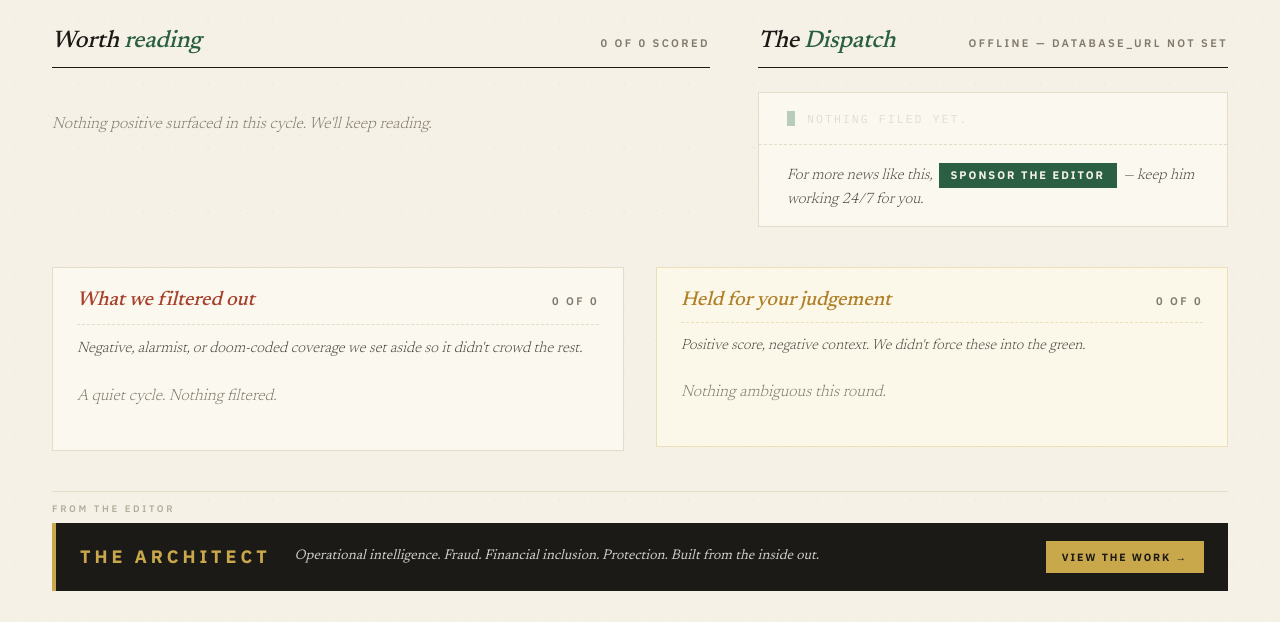
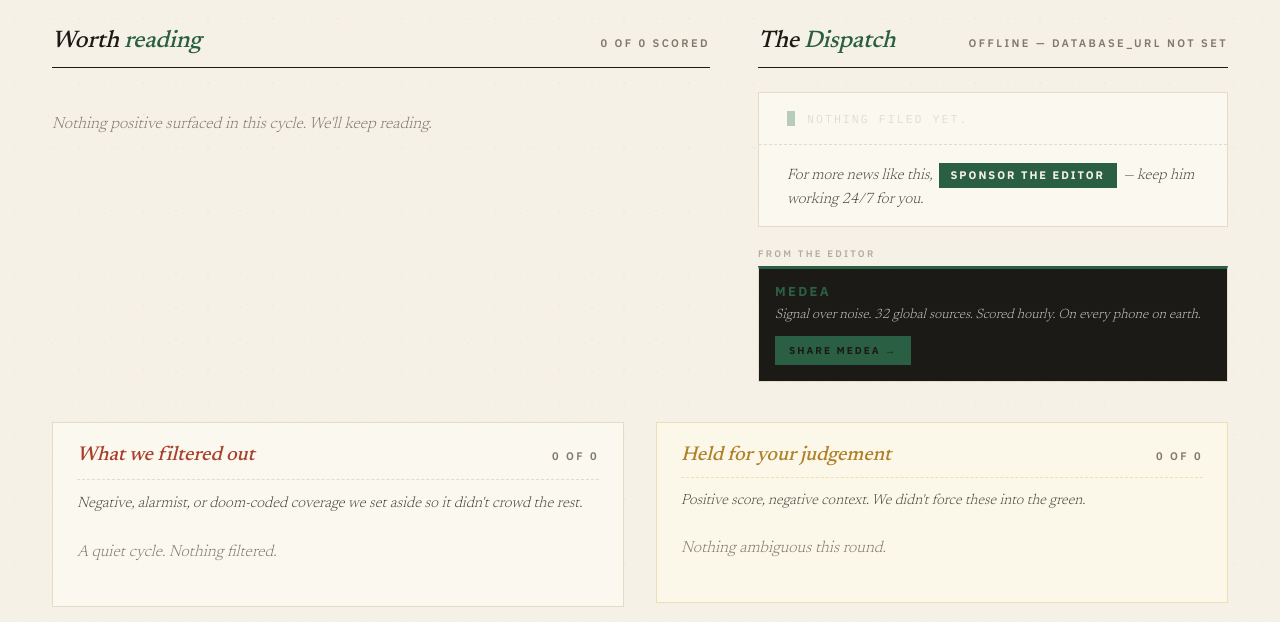
Before and after one commit to The-Code-Cauldron/MeDea, a Flask app: page / in a window 1280 px wide. Shown: the part 605-1227 px from the top of the page. Run offline with Flask 3, Linux system fonts and the light colour scheme; some libraries are stand-ins or nearby versions.

Commit message:
4th ad slot: sidebar — fills dead space under OS, supports images
- Sidebar slot at bottom of right column (below Dispatch + OS)
- Portrait format: image on top, brand/strapline/CTA below
- image_url field: paste any image URL — perfume, flights, fashion
- image_url added to ads table (ALTER TABLE IF NOT EXISTS)
- Self-promo fallback: MeDea own promotion
- Admin form includes image URL field (full-width input, labelled)
- Saves and renders via same slot management system

```diff
--- a/app.py
+++ b/app.py
@@ -421,10 +421,12 @@ def _init_db():
                         cta        TEXT,
                         bg_color   TEXT DEFAULT '#0f0f0f',
                         accent     TEXT DEFAULT '#c9a84c',
+                        image_url  TEXT,
                         active     BOOLEAN DEFAULT TRUE,
                         created_at TIMESTAMPTZ DEFAULT NOW()
                     )
                 """)
+                cur.execute("ALTER TABLE ads ADD COLUMN IF NOT EXISTS image_url TEXT")
                 cur.execute("""
                     CREATE TABLE IF NOT EXISTS sponsors (
                         id           SERIAL PRIMARY KEY,
@@ -774,6 +776,7 @@ def index():
     d['ad_top']               = _get_ad('top')
     d['ad_mid']               = _get_ad('mid')
     d['ad_bottom']            = _get_ad('bottom')
+    d['ad_sidebar']           = _get_ad('sidebar')
     # Geo-feed
     ip = request.headers.get('X-Forwarded-For', request.remote_addr or '').split(',')[0].strip()
     cc = session.get('geo_country')
@@ -886,6 +889,17 @@ _SELF_PROMOS = {
         'cta':        'Explore free →',
         'bg_color':   '#0f1a2e',
         'accent':     '#2a5f43',
+        'self_promo': True,
+    },
+    'sidebar': {
+        'advertiser': 'MeDea',
+        'url':        'https://medea-production-dd4b.up.railway.app',
+        'headline':   'MeDea',
+        'strapline':  'Signal over noise. 32 global sources. Scored hourly. On every phone on earth.',
+        'cta':        'Share MeDea →',
+        'bg_color':   '#1c1a16',
+        'accent':     '#2a5f43',
+        'image_url':  None,
         'self_promo': True,
     },
 }
@@ -1266,8 +1280,8 @@ def api_ad_save():
             with conn.cursor() as cur:
                 cur.execute('UPDATE ads SET active=FALSE WHERE slot=%s', (slot,))
                 cur.execute("""
-                    INSERT INTO ads (slot, advertiser, url, headline, strapline, cta, bg_color, accent, active)
-                    VALUES (%s,%s,%s,%s,%s,%s,%s,%s,TRUE)
+                    INSERT INTO ads (slot, advertiser, url, headline, strapline, cta, bg_color, accent, image_url, active)
+                    VALUES (%s,%s,%s,%s,%s,%s,%s,%s,%s,TRUE)
                 """, (
                     slot,
                     data.get('advertiser',''),
@@ -1277,6 +1291,7 @@ def api_ad_save():
                     data.get('cta','Visit'),
                     data.get('bg_color','#0f0f0f'),
                     data.get('accent','#c9a84c'),
+                    data.get('image_url') or None,
                 ))
             conn.commit()
     except Exception as exc:
--- a/templates/index.html
+++ b/templates/index.html
@@ -446,6 +446,37 @@
   .src-counts .c{color:var(--neg)}
   .src-counts .f{color:var(--flag)}
   .src-counts .err{color:var(--neg);font-family:var(--sans);font-size:10px;letter-spacing:.16em;text-transform:uppercase;font-weight:600}
+
+  /* ───── Sidebar ad slot ───── */
+  .ad-sidebar-wrap{margin-top:20px}
+  .ad-sidebar-banner{
+    display:flex;flex-direction:column;text-decoration:none;
+    border:1px solid var(--rule);overflow:hidden;
+    transition:opacity .15s;
+  }
+  .ad-sidebar-banner:hover{opacity:.88}
+  .ad-sidebar-img{
+    width:100%;height:160px;object-fit:cover;display:block;
+  }
+  .ad-sidebar-body{
+    padding:14px 16px 16px;
+  }
+  .ad-sidebar-brand{
+    font-family:var(--sans);font-size:13px;font-weight:800;letter-spacing:.18em;
+    text-transform:uppercase;margin-bottom:6px;
+  }
+  .ad-sidebar-strapline{
+    font-family:var(--serif);font-size:13.5px;font-style:italic;font-weight:300;
+    line-height:1.4;color:rgba(255,255,255,.75);margin-bottom:12px;
+  }
+  .ad-sidebar-cta{
+    display:inline-block;font-family:var(--sans);font-size:10px;letter-spacing:.2em;
+    text-transform:uppercase;font-weight:700;padding:8px 14px;
+  }
+  .ad-sidebar-label{
+    font-family:var(--sans);font-size:9.5px;letter-spacing:.24em;text-transform:uppercase;
+    color:var(--ink-4);font-weight:600;margin-bottom:6px;
+  }
 
   /* ───── Archive link ───── */
   .pill.paywall{
@@ -1279,6 +1310,43 @@
       </section>
       {% endif %}
 
+      <!-- Sidebar ad slot — fills the dead space below OS -->
+      <div class="ad-sidebar-wrap">
+        <div class="ad-sidebar-label">{% if ad_sidebar.self_promo %}From the editor{% else %}Advertisement{% endif %}</div>
+        <a class="ad-sidebar-banner"
+           href="{{ ad_sidebar.url }}" target="_blank" rel="noopener sponsored"
+           style="background:{{ ad_sidebar.bg_color }};border-top:3px solid {{ ad_sidebar.accent }}">
+          {% if ad_sidebar.image_url %}
+          <img class="ad-sidebar-img" src="{{ ad_sidebar.image_url }}" alt="{{ ad_sidebar.headline }}" loading="lazy"/>
+          {% endif %}
+          <div class="ad-sidebar-body" style="background:{{ ad_sidebar.bg_color }}">
+            <div class="ad-sidebar-brand" style="color:{{ ad_sidebar.accent }}">{{ ad_sidebar.headline }}</div>
+            <div class="ad-sidebar-strapline">{{ ad_sidebar.strapline }}</div>
+            <div class="ad-sidebar-cta" style="color:{{ ad_sidebar.bg_color }};background:{{ ad_sidebar.accent }}">{{ ad_sidebar.cta }}</div>
+          </div>
+        </a>
+        {% if admin %}
+        <div class="ad-admin-bar">
+          <span class="ad-slot-tag">sidebar slot</span>
+          <button class="ad-swap-btn" onclick="showAdForm('sidebar')" type="button">Swap ad</button>
+          {% if not ad_sidebar.self_promo %}<button class="ad-swap-btn" onclick="clearAd('sidebar')" type="button" style="color:var(--neg)">Clear</button>{% endif %}
+        </div>
+        <div class="ad-form" id="ad-form-sidebar" style="display:none">
+          <div class="ad-form-grid">
+            <input class="ad-input" id="af-sidebar-advertiser" placeholder="Advertiser name" type="text"/>
+            <input class="ad-input" id="af-sidebar-url"        placeholder="URL (required)"  type="url"/>
+            <input class="ad-input" id="af-sidebar-headline"   placeholder="Headline"         type="text"/>
+            <input class="ad-input" id="af-sidebar-strapline"  placeholder="Strapline"        type="text"/>
+            <input class="ad-input" id="af-sidebar-cta"        placeholder="CTA text"         type="text"/>
+            <input class="ad-input" id="af-sidebar-bg"         placeholder="Background hex"   type="text"/>
+            <input class="ad-input" id="af-sidebar-accent"     placeholder="Accent hex"       type="text"/>
+            <input class="ad-input" id="af-sidebar-image_url"  placeholder="Image URL (optional — makes it pop)" type="url" style="grid-column:1/-1"/>
+          </div>
+          <button class="dispatch-btn" onclick="saveAd('sidebar')" type="button" style="margin-top:10px">Go live</button>
+        </div>
+        {% endif %}
+      </div>
+
     </aside>
   </section>
 
@@ -1780,9 +1848,10 @@
       url:        g('url'),
       headline:   g('headline'),
       strapline:  g('strapline'),
-      cta:        g('cta')    || 'Visit',
-      bg_color:   g('bg')     || '#0f0f0f',
-      accent:     g('accent') || '#c9a84c',
+      cta:        g('cta')       || 'Visit',
+      bg_color:   g('bg')        || '#0f0f0f',
+      accent:     g('accent')    || '#c9a84c',
+      image_url:  g('image_url') || '',
     };
     if (!data.url){ alert('URL is required'); return; }
     fetch('/api/ad',{method:'POST',headers:{'Content-Type':'application/json'},
```
